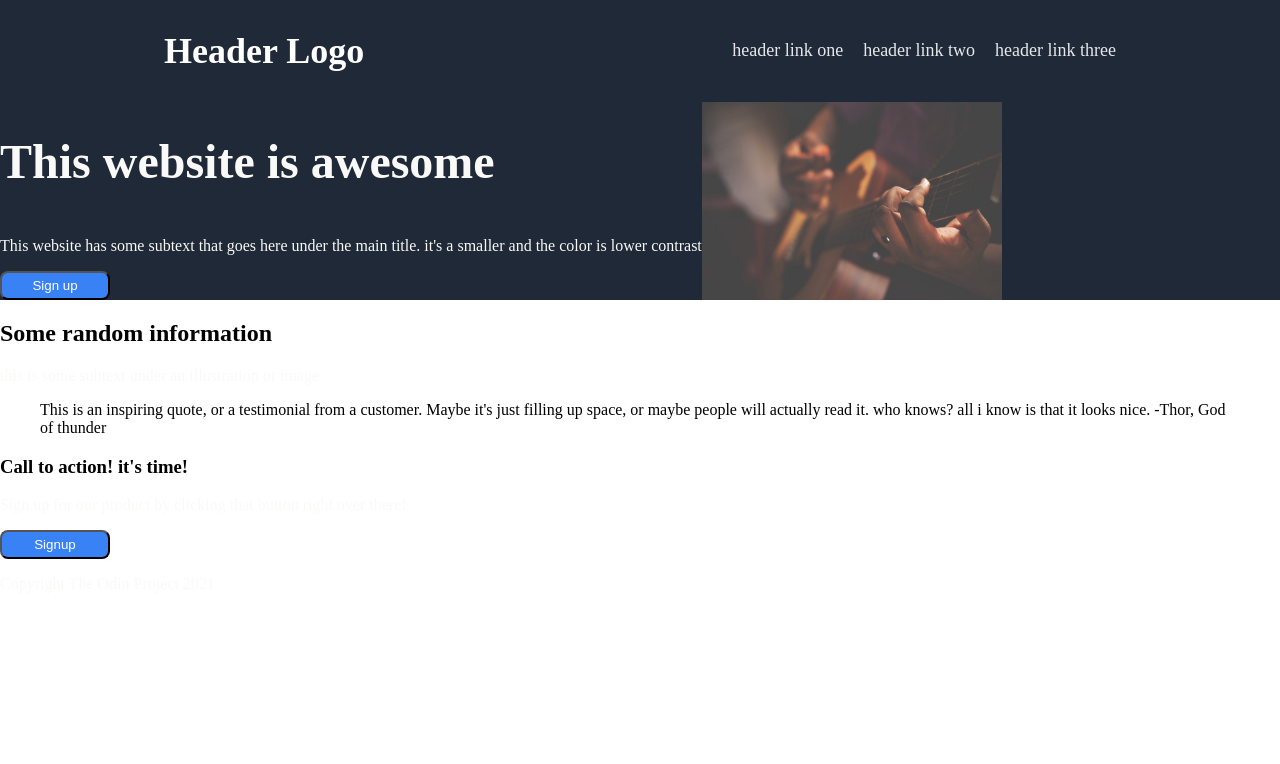
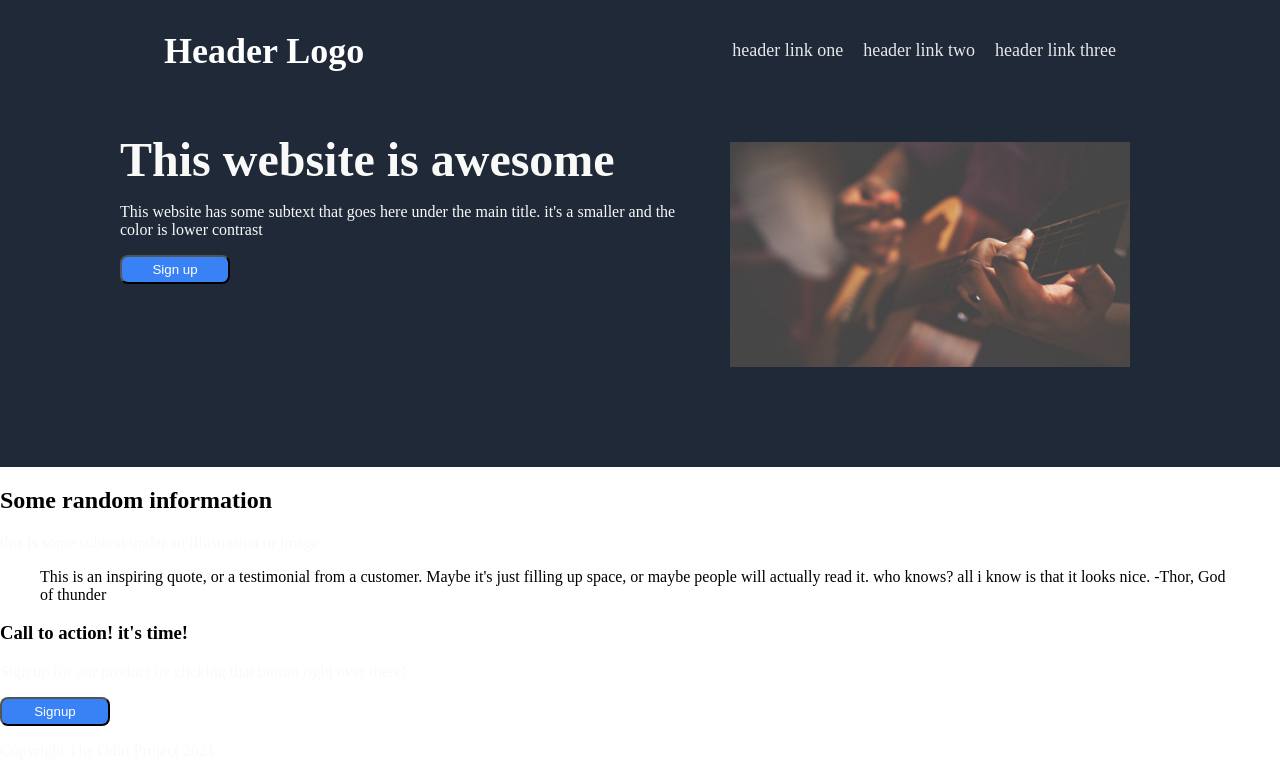
Before and after one commit to randyortonrko83/First-Designed-Website, a plain HTML site: page index.html in a window 1280 px wide. Drawn offline with Linux system fonts and the light colour scheme; files whose address does not match are found by name.

Commit message:
header completion

```diff
--- a/Styles.css
+++ b/Styles.css
@@ -11,12 +11,26 @@
 .hero-class {
              display: flex;
              background-color: #1f2937;
+
+
 }
 
 .hero-top {
            display: flex;
            background-color: #1f2937;
            flex-direction: column;
+           padding-left: 120px;
+           padding-right: 50px;
+           padding-bottom: 100px;
+           padding-top: 30px;
+           text-align: left;
+}
+
+#img {
+      display: flex;
+      padding-right: 150px;
+      padding-top: 40px;
+      padding-bottom: 100px;
 }
 
 p {
@@ -41,6 +55,7 @@ h1 {
     font-weight: extra-bold;
     color: #f9faf8;
     background-color: #1f2937;
+    margin: 0px;
 }
 
 ul {
@@ -58,7 +73,7 @@ li {
 }
 
 img {
-    max-width: 300px;
+    max-width: 400px;
     background-color: #1f2937;
 
 }
--- a/index.html
+++ b/index.html
@@ -14,12 +14,12 @@
   <li>header link three</li>
   </ul></div>
 
-<span class="hero-class">
-<span class="hero-top">
-<h1>This website is awesome</h1>
-<p>This website has some subtext that goes here under the main title. it's a smaller and the color is lower contrast</p>
-<button>Sign up</button></span>
-<img src="C:\Users\sachi\github-repositories\First-Designed-Website\hands-1851426.jpg"></span>
+  <span class="hero-class">
+  <span class="hero-top">
+   <h1>This website is awesome</h1>
+   <p>This website has some subtext that goes here under the main title. it's a smaller and the color is lower contrast</p>
+   <button>Sign up</button></span>
+  <span id="img"><img src="C:\Users\sachi\github-repositories\First-Designed-Website\hands-1851426.jpg"></span></span>
 <h2>Some random information</h2>
 <p>this is some subtext under an illustration or image</p>
 <blockquote>This is an inspiring quote, or a testimonial from a customer. Maybe it's just filling up space, or maybe people will actually read it. who knows? all i know is that it looks nice. -Thor, God of thunder</blockquote>
```
Also changed, not shown: 1 other file.
